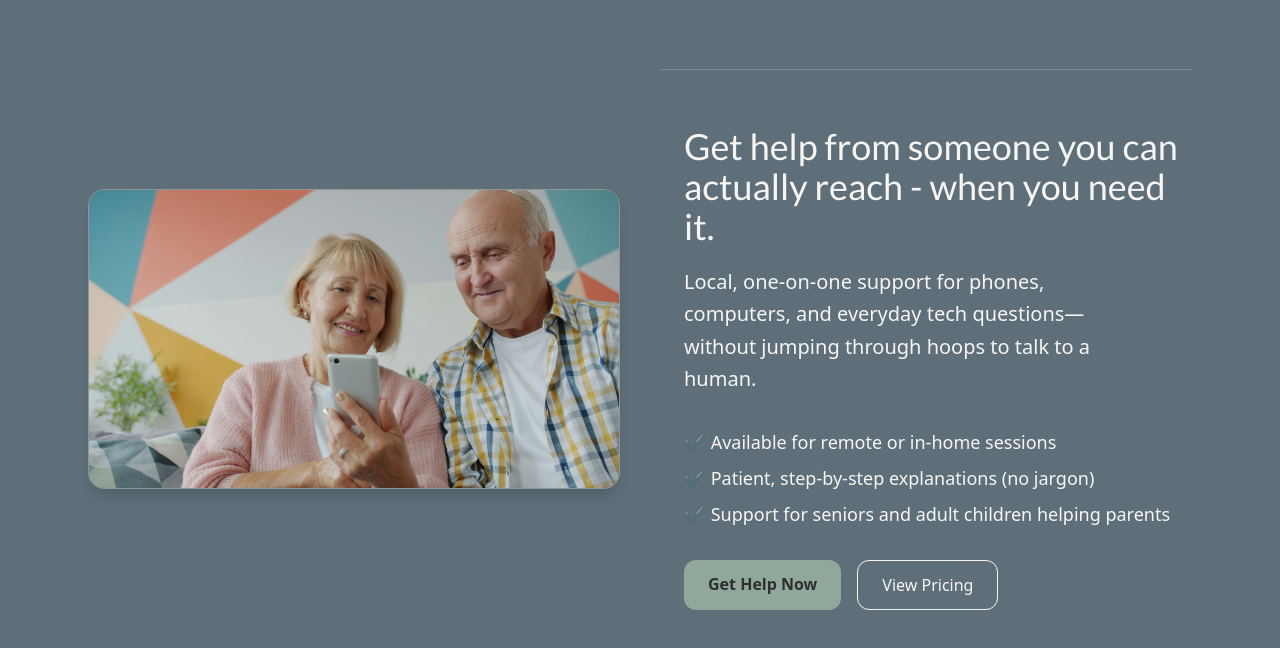
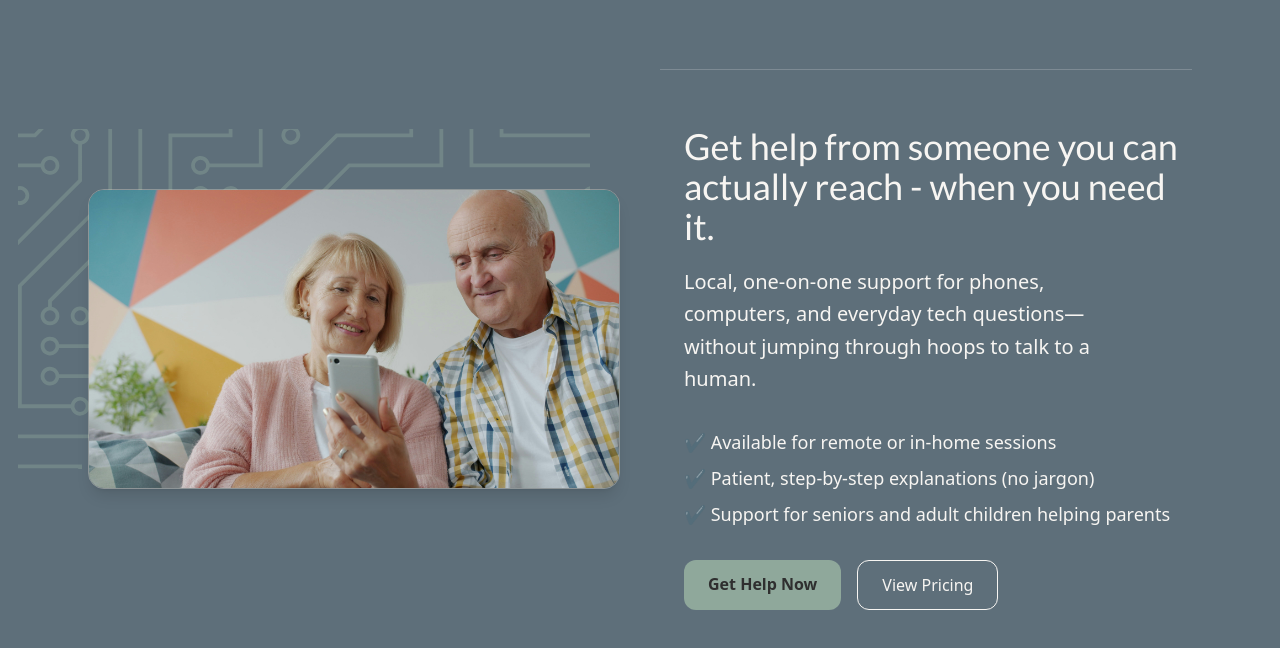
Before and after one commit to haleyjhankins/handrailtech.com, a website: page index.html in a window 1280 px wide. Shown: the part 518-1166 px from the top of the page. Drawn offline with nearby package versions, Linux system fonts and the light colour scheme; files that its build step writes are made by us from their sources.

Commit message:
added circuit board background to hero image

```diff
--- a/index.html
+++ b/index.html
@@ -70,8 +70,11 @@
     <!-- Split Layout -->
     <div class="max-w-6xl mx-auto grid md:grid-cols-2 items-center gap-10 px-6 pb-16 md:pb-24">
       <!-- Left: Image -->
-      <div class="flex justify-center md:justify-end">
-        <img src="src/images/older-couple.jpg" alt="Photo of a couple smiling and using a smartphone" class="rounded-2xl shadow-lg border border-dust-grey/40 object-cover w-full transition-transform duration-700 hover:scale-[1.02]">
+      <div class="flex justify-center md:justify-end relative" style="z-index:1;">
+        <div class="absolute hidden md:block" aria-hidden="true" style="z-index:0; pointer-events:none; top:-60px; left:-70px; width:calc(100% + 40px); height:calc(100% + 40px); overflow:hidden;">
+          <img src="src/images/circuit-board.svg" alt="Decorative circuit board pattern" style="width:100%; height:100%; object-fit:cover; opacity:0.4;" />
+        </div>
+        <img src="src/images/older-couple.jpg" alt="Photo of a couple smiling and using a smartphone" class="relative rounded-2xl shadow-lg border border-dust-grey/40 object-cover w-full transition-transform duration-700 hover:scale-[1.02]" style="z-index:1;" />
       </div>
 
       <!-- Right: Text -->
```
Also changed, not shown: src/images/circuit-board.svg (added), 3 other files.
